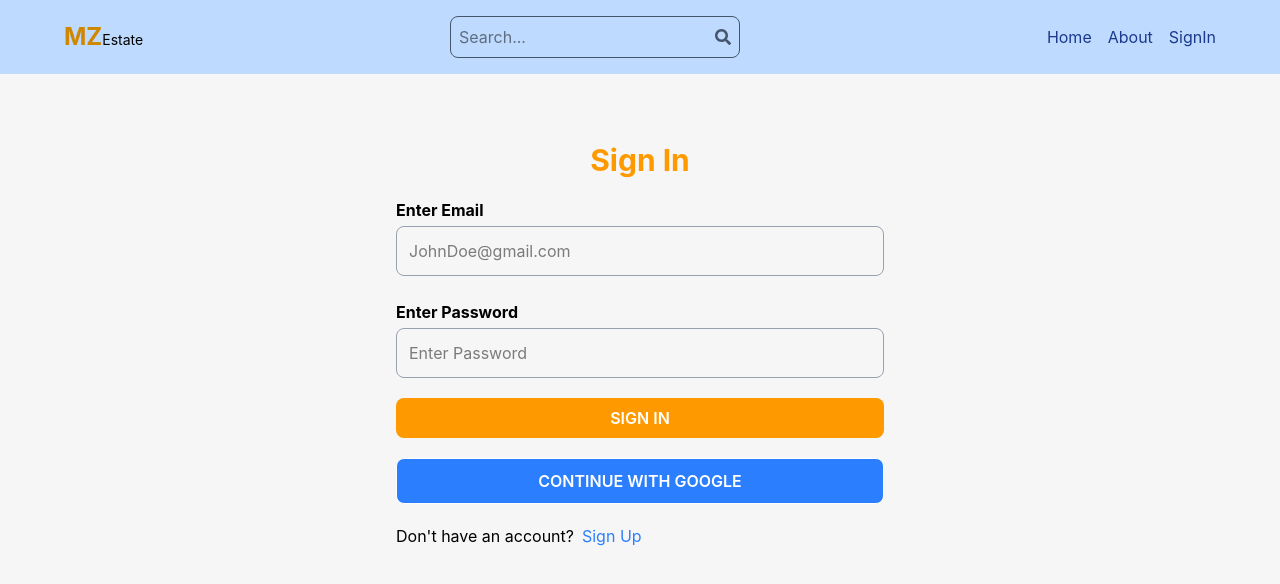
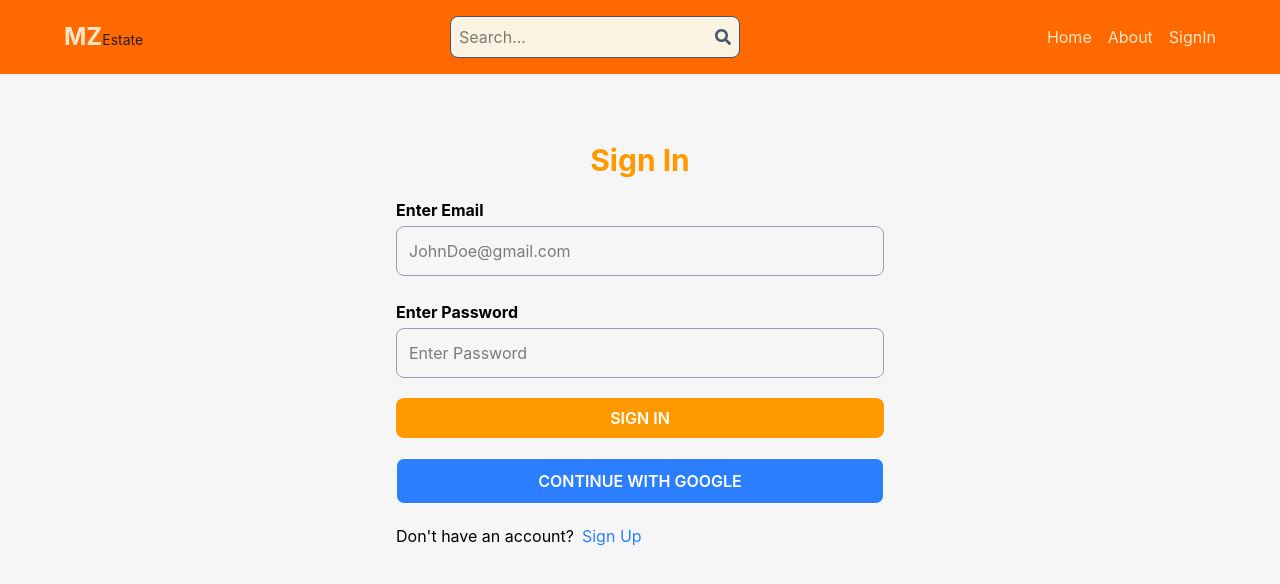
Before and after one commit to MyshaZeshan/mern-estate-website, a React (Vite) app in the folder client/: page /SignIn in a window 1280 px wide. Shown: the top 584 px of the page. Built offline with nearby package versions, Linux system fonts and the light colour scheme; no server answers.

Commit message:
profile UI done

```diff
--- a/client/src/Components/Header.jsx
+++ b/client/src/Components/Header.jsx
@@ -7,29 +7,29 @@ const Header = () => {
   const { currentUser } = useSelector((state) => state.user)
 
   return (
-    <header className="bg-blue-200 shadow-mist-400 p-4">
+    <header className="bg-orange-500 shadow-mist-400 p-4">
         <div className="flex items-center justify-between max-w-6xl mx-auto">
             <Link to="/">
                 <div className=" text-sm ">
-                    <span className=" font-bold sm:text-2xl text-yellow-600">MZ</span>
-                    <span>Estate</span>
+                    <span className=" font-bold sm:text-2xl text-[rgb(245,231,198)]">MZ</span>
+                    <span className="text-[rgb(34,34,34)]">Estate</span>
                 </div>
             </Link>
-            <form className="border border-slate-600 p-2 rounded-lg flex items-center">
+            <form className="border border-slate-600 p-2 rounded-lg flex items-center bg-[rgb(250,243,225)]">
                 <input type="text" placeholder="Search..." className="bg-transparent focus:outline-none w-24 sm:w-64"/>
                 <FaSearch className = "text-slate-600"/>
             </form>
             <ul className = "flex gap-4">
                 <Link to="/">
-                    <li className='hidden sm:inline text-blue-900  hover:underline hover:decoration-yellow-600 hover:decoration-2 hover:underline-offset-4 transition-all duration-300'>Home</li>
+                    <li className='hidden sm:inline text-[rgb(245,231,198)] hover:underline hover:decoration-black hover:decoration-2 hover:underline-offset-4 transition-all duration-300'>Home</li>
                 </Link>
                 <Link to="/About">
-                    <li className='hidden sm:inline text-blue-900  hover:underline hover:decoration-yellow-600 hover:decoration-2 hover:underline-offset-4 transition-all duration-300'>About</li>
+                    <li className='hidden sm:inline text-[rgb(245,231,198)]  hover:underline hover:decoration-black hover:decoration-2 hover:underline-offset-4 transition-all duration-300'>About</li>
                 </Link>
                 <Link to='/Profile'>
                     {currentUser ? (
                         <img src={currentUser.photo } alt='profile-pic' className="w-7 h-7 rounded-full object-cover"/>) : (
-                        <li className='text-blue-900  hover:underline hover:decoration-yellow-600 hover:decoration-2 hover:underline-offset-4 transition-all duration-300'>SignIn</li>
+                        <li className='text-[rgb(245,231,198)] hover:underline hover:decoration-black hover:decoration-2 hover:underline-offset-4 transition-all duration-300'>SignIn</li>
                     )}
                 </Link>
 
--- a/client/src/Pages/Profile.jsx
+++ b/client/src/Pages/Profile.jsx
@@ -1,8 +1,24 @@
 import React from 'react'
+import { useSelector } from 'react-redux'
 
 const Profile = () => {
+  const { currentUser } = useSelector((state) => state.user)
   return (
-    <section className="text-blue-500">Profile</section>
+    <section  className='p-3 max-w-lg mx-auto'>
+      <h1 className='text-3xl font-extrabold text-center my-7 rgb(34,34,34)'>Profile</h1>
+      <form className='flex flex-col items-center gap-4 bg-[rgb(250,243,225)] p-8 rounded-lg shadow-md max-w-md mx-auto'>
+        <img src={currentUser.photo} alt='Profile' className='w-32 h-32 rounded-full object-cover mx-auto cursor-pointer' />
+        <input type='text' value={currentUser.username} readOnly className='border border-gray-300 p-2 rounded-lg w-full text-center' id='username' />
+        <input type='email' value={currentUser.email} readOnly className='border border-gray-300 p-2 rounded-lg w-full text-center' id='email' />
+        <input type='password' placeholder='password' id = 'password' className='border border-gray-300 p-2 rounded-lg w-full text-center' />
+
+        <button className='text-[rgb(250,243,225)] bg-[rgb(255,109,31)] font-extrabold p-3 border rounded-lg w-full hover:opacity-95 disabled:opacity-80'>UPDATE</button>
+      </form>
+      <div className= "flex justify-between mt-5">
+        <span className='text-red-500 cursor-pointer hover:underline '>Delete Account</span>
+        <span className='text-red-500 cursor-pointer hover:underline'>Sign Out</span>
+      </div>
+    </section>
   )
 }
 
```
